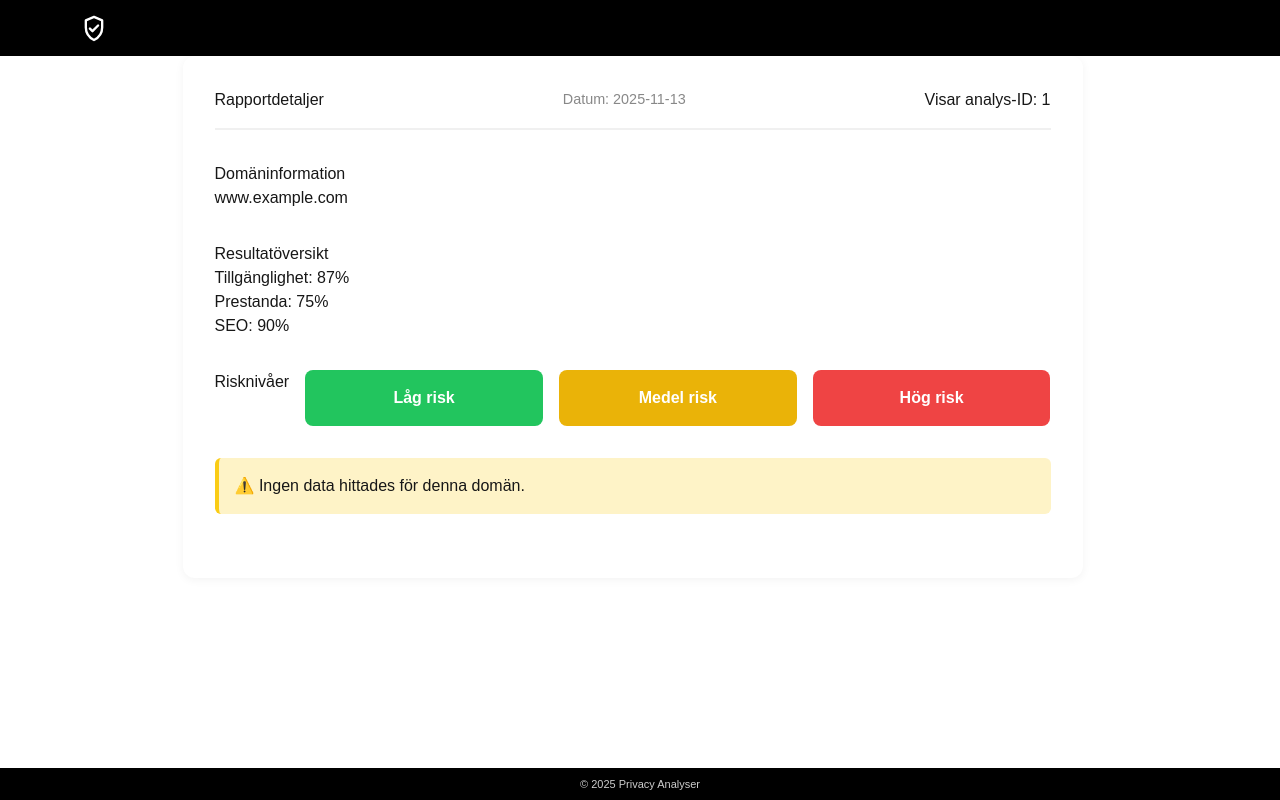
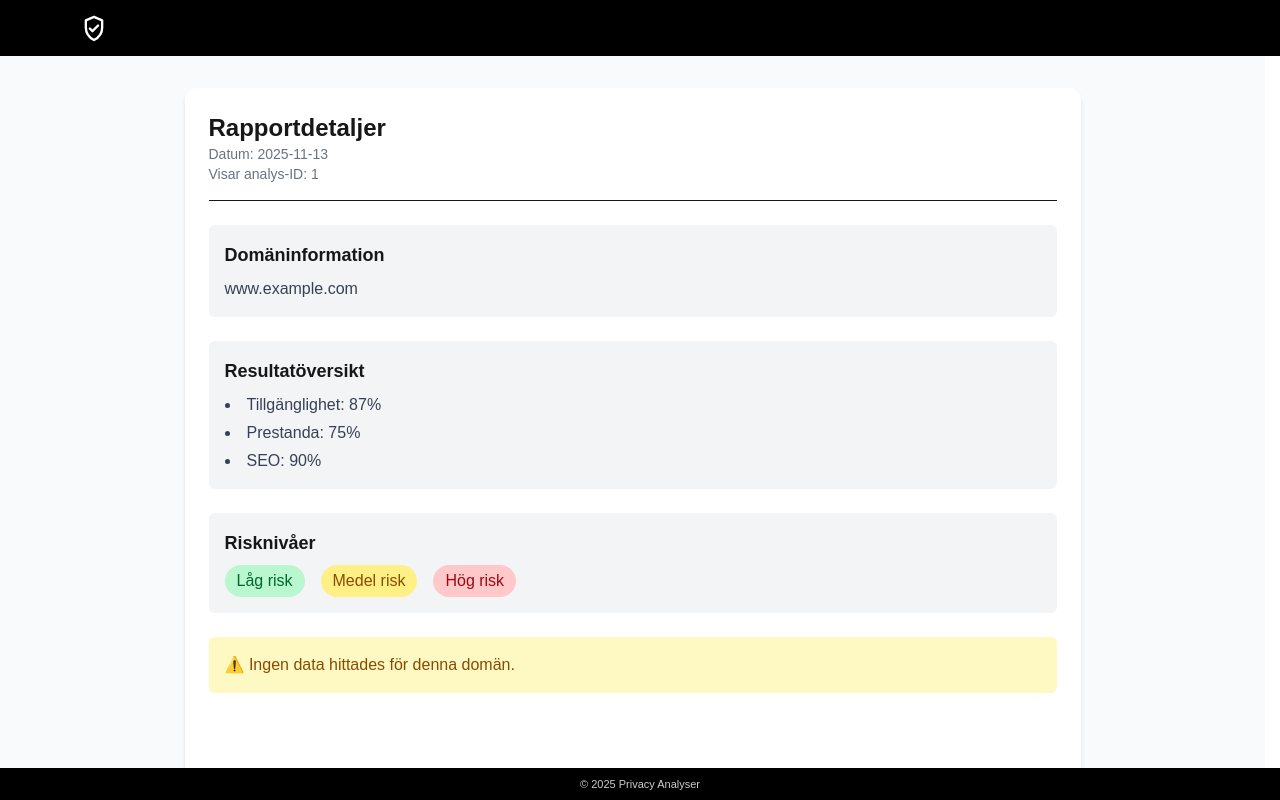
Before and after one commit to TegelConsulting/privacy-analyser, a Next.js app: page /report-details/1 in a window 1280 px wide. Built offline with nearby package versions, Linux system fonts and the light colour scheme.

Commit message:
Remove old CSS; fully convert reportcard-details to Tailwind

```diff
--- a/src/app/report-details/[id]/details.css
+++ /dev/null
@@ -1,51 +0,0 @@
-.report-container {
-  max-width: 900px;
-  margin: 0 auto;
-  padding: 2rem;
-  background: white;
-  border-radius: 12px;
-  box-shadow: 0 2px 10px rgba(0,0,0,0.05);
-}
-
-.report-header {
-  display: flex;
-  justify-content: space-between;
-  align-items: center;
-  border-bottom: 2px solid #f0f0f0;
-  padding-bottom: 1rem;
-  margin-bottom: 2rem;
-}
-
-.report-date {
-  color: #888;
-  font-size: 0.9rem;
-}
-
-.domain-info, .result-summary, .risk-levels, .message-area {
-  margin-bottom: 2rem;
-}
-
-.risk-levels {
-  display: flex;
-  gap: 1rem;
-}
-
-.risk-item {
-  flex: 1;
-  padding: 1rem;
-  border-radius: 8px;
-  text-align: center;
-  font-weight: 600;
-  color: white;
-}
-
-.risk-item.low { background-color: #22c55e; }
-.risk-item.medium { background-color: #eab308; }
-.risk-item.high { background-color: #ef4444; }
-
-.message-area {
-  background: #fef3c7;
-  padding: 1rem;
-  border-left: 4px solid #facc15;
-  border-radius: 6px;
-}
--- a/src/app/report-details/[id]/page.tsx
+++ b/src/app/report-details/[id]/page.tsx
@@ -1,30 +1,30 @@
 "use client";
 
-import "./details.css";
+type ReportDetailProps = {
+  params: { id: string };
+};
 
-// ✅ Receive the dynamic "id" parameter from the URL
-export default function ReportDetail({ params }: { params: { id: string } }) {
+export default function ReportDetail({ params }: ReportDetailProps) {
   return (
-    <main>
-      <section className="report-container">
+    <main className="min-h-screen bg-gray-50 p-8 flex justify-center">
+      <section className="w-full max-w-4xl bg-white rounded-xl shadow-md p-6 flex flex-col gap-6">
         {/* Header */}
-        <header className="report-header">
-          <h1>Rapportdetaljer</h1>
-          <p className="report-date">Datum: 2025-11-13</p>
-          {/* Show which report ID is being viewed */}
-          <p className="report-id">Visar analys-ID: {params.id}</p>
+        <header className="border-b pb-4">
+          <h1 className="text-2xl font-bold">Rapportdetaljer</h1>
+          <p className="text-sm text-gray-500">Datum: 2025-11-13</p>
+          <p className="text-sm text-gray-500">Visar analys-ID: {params.id}</p>
         </header>
 
         {/* Domain info */}
-        <div className="domain-info">
-          <h2>Domäninformation</h2>
-          <p>www.example.com</p>
+        <div className="bg-gray-100 rounded-md p-4">
+          <h2 className="text-lg font-semibold mb-2">Domäninformation</h2>
+          <p className="text-gray-700">www.example.com</p>
         </div>
 
         {/* Result summary */}
-        <div className="result-summary">
-          <h2>Resultatöversikt</h2>
-          <ul>
+        <div className="bg-gray-100 rounded-md p-4">
+          <h2 className="text-lg font-semibold mb-2">Resultatöversikt</h2>
+          <ul className="list-disc list-inside text-gray-700 space-y-1">
             <li>Tillgänglighet: 87%</li>
             <li>Prestanda: 75%</li>
             <li>SEO: 90%</li>
@@ -32,15 +32,17 @@ export default function ReportDetail({ params }: { params: { id: string } }) {
         </div>
 
         {/* Risk level indicators */}
-        <div className="risk-levels">
-          <h2>Risknivåer</h2>
-          <div className="risk-item low">Låg risk</div>
-          <div className="risk-item medium">Medel risk</div>
-          <div className="risk-item high">Hög risk</div>
+        <div className="bg-gray-100 rounded-md p-4">
+          <h2 className="text-lg font-semibold mb-2">Risknivåer</h2>
+          <div className="flex gap-4">
+            <span className="px-3 py-1 rounded-full bg-green-200 text-green-800 font-medium">Låg risk</span>
+            <span className="px-3 py-1 rounded-full bg-yellow-200 text-yellow-800 font-medium">Medel risk</span>
+            <span className="px-3 py-1 rounded-full bg-red-200 text-red-800 font-medium">Hög risk</span>
+          </div>
         </div>
 
         {/* Message area */}
-        <div className="message-area">
+        <div className="bg-yellow-100 text-yellow-800 p-4 rounded-md">
           <p>⚠️ Ingen data hittades för denna domän.</p>
         </div>
       </section>
```
